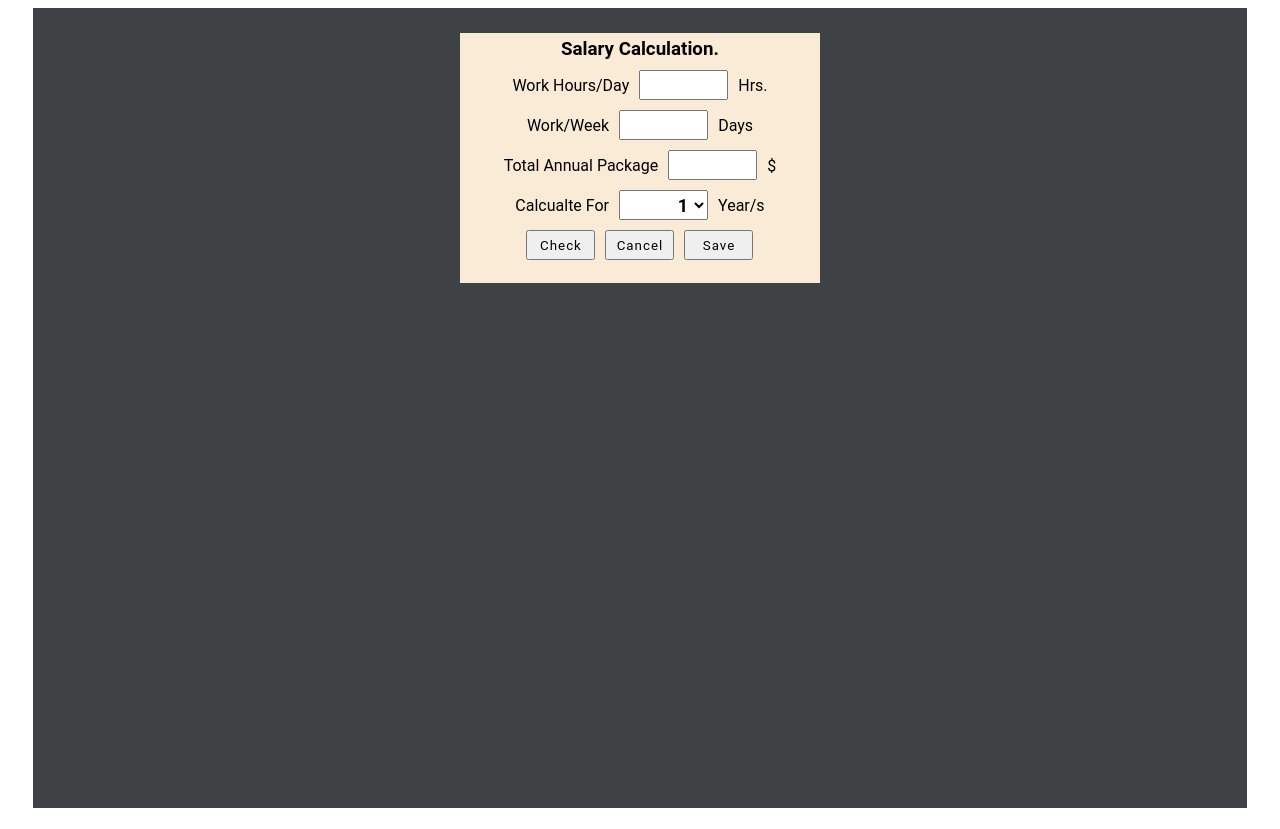
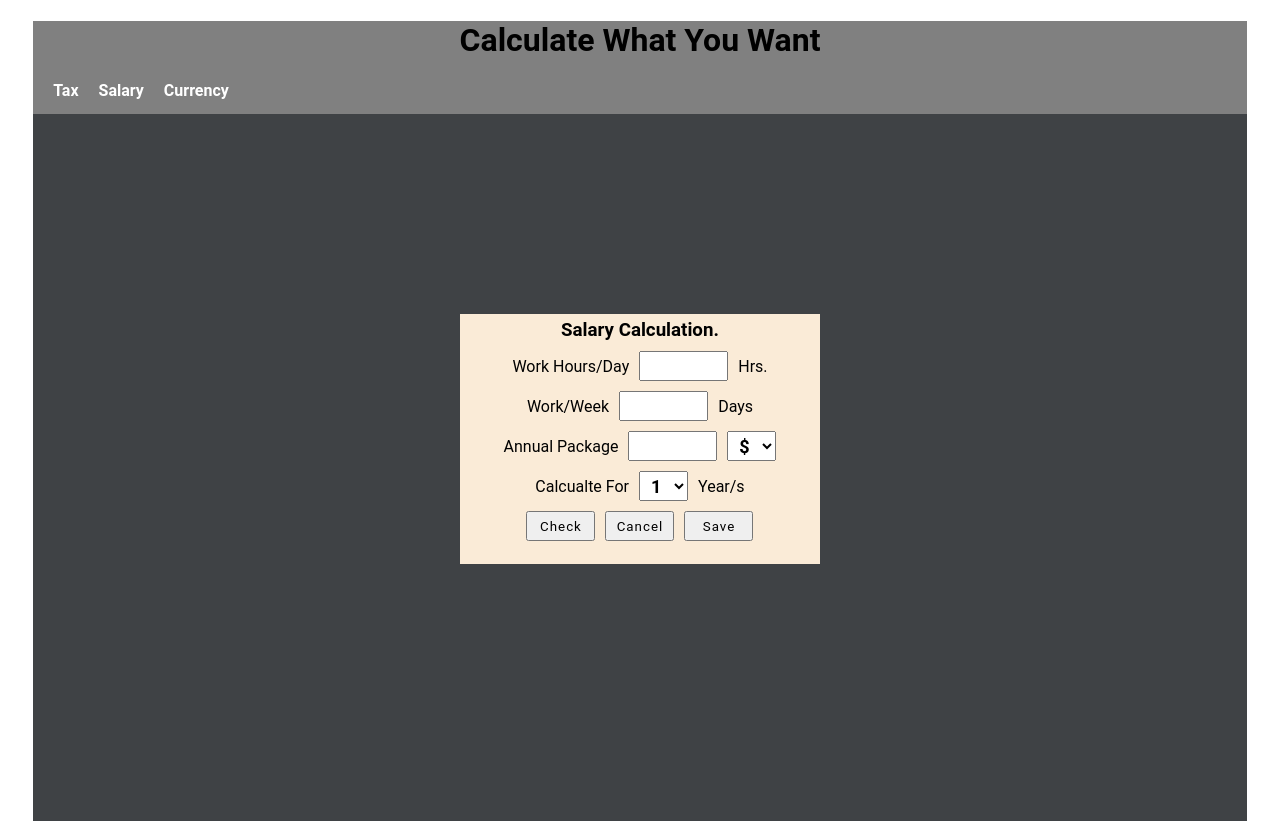
Before and after one commit to chetrajInfo/simpletaxsalarycalc, an Angular app: page / in a window 1280 px wide. Built offline with nearby package versions, Linux system fonts and the light colour scheme.

Commit message:
create new header component in root directory i.e src/app folder and changes in header component html and css file

```diff
--- a/src/app/app.component.css
+++ b/src/app/app.component.css
@@ -26,7 +26,7 @@ form{
     width: 360px;
     background-color: antiquewhite;
     gap: 10px;
-    margin-top: 25px;
+    margin-top: 200px;
     padding-top:5px;
 }
 .form-group{
@@ -40,6 +40,7 @@ input[type="button"], button{
     height: 30px;
     width: 69px;
     letter-spacing: 1px;
+    cursor: pointer;
 }
 input[type="text"], select{
     height: 30px;
@@ -48,7 +49,10 @@ input[type="text"], select{
     font-size: 18px;
     font-weight: bold;
     padding-right:3px;
-    cursor: pointer;
+}
+ select {
+    width:49px;
+    text-align: center;
 }
 
 
--- a/src/app/app.component.html
+++ b/src/app/app.component.html
@@ -1,37 +1,46 @@
 
 
 <div class="main-container">
+  <app-header></app-header>
   <div class="container">
 
     <form autocomplete="off">
       <h3>Salary Calculation.</h3>
       <div class="form-group">
         <label for="workperday">Work Hours/Day</label>
-   <input type="text" id="tx1" class="ctx1" value=""  name="workperday"/>
+        <input type="text" id="tx1" class="ctx1" value="" name="workperday" />
         <label>Hrs.</label>
       </div>
       <div class="form-group">
         <label for="workperweek">Work/Week</label>
-   <input type="text" id="tx2" class="ctx2" value=""  name="workperweek"/>
+        <input type="text" id="tx2" class="ctx2" value="" name="workperweek" />
         <label>Days</label>
       </div>
       <div class="form-group">
-  <label for="totalannualpack">Total Annual Package</label>
-   <input type="text" id="tx3" class="ctx3" value=""  name="totalannualpack"/>
-   <label>$</label>
+        <label for="totalannualpack">Annual Package</label>
+        <input type="text" id="tx3" class="ctx3" value="" name="totalannualpack" />
+        <select id="select1" name="select1">
+          <option value="usdollar" selected>$</option>
+          <option value="euro">&#8364;</option>
+          <option value="poundstr">&#163;</option>
+          <option value="yen">&#165;</option>
+          <option value="yuan">&#x5143;</option>
+          <option value="rupees">&#x20B9;</option>
+          <option value="rand">R</option>
+        </select>
       </div>
       <div class="form-group">
         <label for="calculateyear">Calcualte For</label>
-  <select id ="select1">
+        <select id="select2" name="select2">
           <option value="yr1" id="yr1">1</option>
-    <option value ="yr2" id ="yr2">2</option>
-    <option value ="yr3" id="yr3">3</option>
+          <option value="yr2" id="yr2">2</option>
+          <option value="yr3" id="yr3">3</option>
         </select>
         <label>Year/s</label>
       </div>
       <div class="form-group">
-<input type="button" id ="ckbtn" name="chck" value="Check"/>
-<input type="button" id ="cnbtn" name="canc" value="Cancel"/>
+        <input type="button" id="ckbtn" name="chck" value="Check" />
+        <input type="button" id="cnbtn" name="canc" value="Cancel" />
         <button type="submit">Save</button>
       </div>
     </form>
--- a/src/app/app.component.ts
+++ b/src/app/app.component.ts
@@ -5,6 +5,7 @@ import { Component } from '@angular/core';
   templateUrl: './app.component.html',
   styleUrls: ['./app.component.css']
 })
+
 export class AppComponent {
   title = 'TaxNSalaryCla';
 }
--- a/src/app/app.module.ts
+++ b/src/app/app.module.ts
@@ -3,10 +3,12 @@ import { BrowserModule } from '@angular/platform-browser';
 
 import { AppRoutingModule } from './app-routing.module';
 import { AppComponent } from './app.component';
+import { HeaderComponent } from './header/header.component';
 
 @NgModule({
   declarations: [
-    AppComponent
+    AppComponent,
+    HeaderComponent
   ],
   imports: [
     BrowserModule,
--- /dev/null
+++ b/src/app/header/header.component.css
@@ -0,0 +1,38 @@
+
+header{
+    background-color: grey;
+    width: 100%;
+    height:93px;
+}
+h1{
+    text-align: center;
+}
+ul{
+list-style: none;
+   padding:0;
+   margin:0;
+}
+
+ul li{
+    display: inline-block;
+    margin-left: 20px;
+    font-size: medium;
+    font-weight: bold;
+
+
+}
+ul li a{
+    text-decoration: none;
+    color:#fff;
+    transition: all 0.3s ease;
+}
+ a:hover{
+    width: 10em;
+    height: 5ex;
+    border: 9px solid rgb(0, 0, 0);
+    border-radius:6px;
+    font-weight: bold;
+    cursor: pointer;
+    background-color: rgb(0, 0, 0);
+
+}
--- /dev/null
+++ b/src/app/header/header.component.html
@@ -0,0 +1,10 @@
+<header>
+    <h1>Calculate What You Want</h1>
+    <nav>
+       <ul>
+          <li><a href="#">Tax</a></li>
+          <li><a href="#">Salary</a></li>
+          <li><a href="#">Currency</a></li>
+       </ul>
+    </nav>
+ </header>
```
Also changed, not shown: src/app/header/header.component.ts (added, +10 -0 lines), 1 other file (tests, documents, lock files or other folders). Lines whose indentation alone changed are shown as unchanged.
